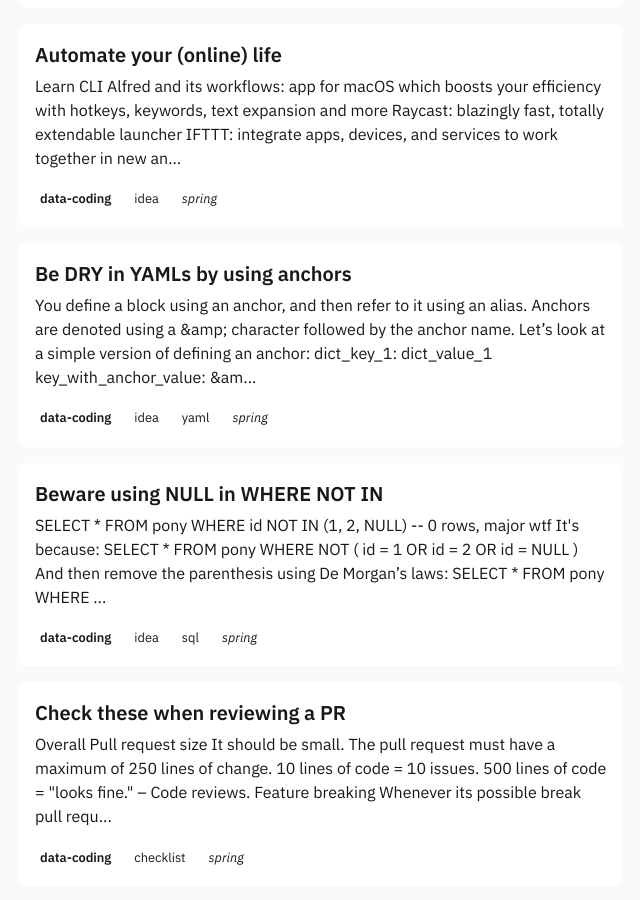
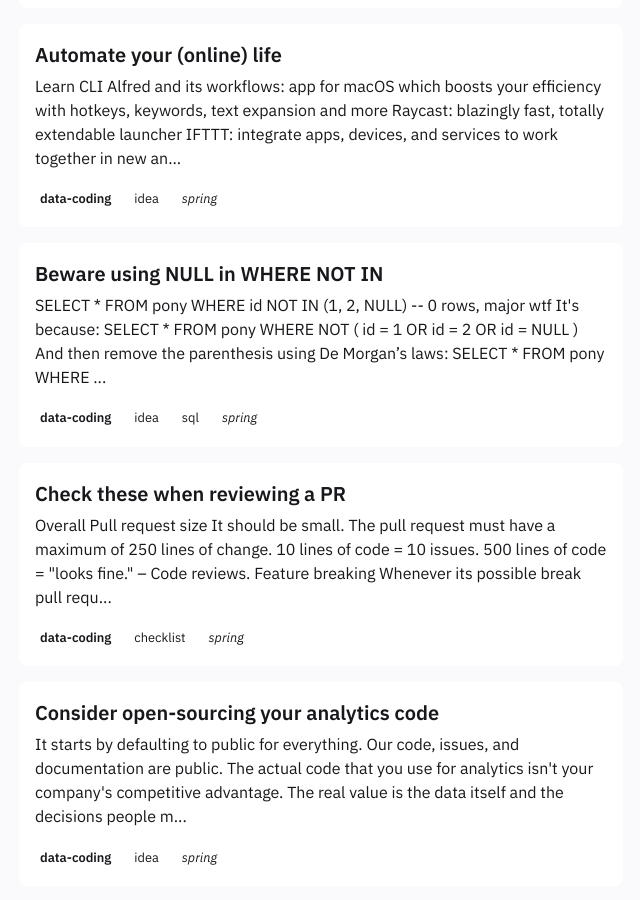
Before and after one commit to one-data-cookie/one-data-cookie.github.io, a Jekyll site: the page built from pages/notes.md, in a window 1280 px wide and 900 px high, scrolled down 6375 px. Shown: the whole window, without its empty margins (319-959 px from the left). Built offline with Jekyll 4.4.1, drawn with Linux system fonts in a browser that asks for light colours; some of the changed text lies outside the part shown.

Commit message:
sync notes and files as of 2023/04/16 18:12:18 UTC

````diff
--- a/_notes/data-coding/Be DRY in YAMLs by using anchors.md
+++ /dev/null
@@ -1,60 +0,0 @@
----
-title: Be DRY in YAMLs by using anchors
-lang: en
-category: data-coding
-tags: [idea, yaml]
-season: spring
-created: 11 Mar 2021
-updated: 07 Apr 2023
-sources: https://joshdevlin.com/blog/yaml-repeating-sections/
----
-
-You define a block using an **anchor**, and then refer to it using an **alias**.
-
-Anchors are denoted using a `&` character followed by the anchor name. Let’s look at a simple version of defining an anchor:
-
-```yaml
-dict_key_1: dict_value_1
-key_with_anchor_value: &anchor_name hello
-```
-
-To use that anchor, we specify an alias using the `*` character followed by the anchor name:
-
-```yaml
-dict_key_1: dict_value_1
-key_with_anchor_value: &anchor_name hello
-key_with_alias_value: *anchor_name
-```
-
-The YAML above is the equivalent of this:
-
-```yaml
-dict_key_1: dict_value_1
-key_with_anchor_value: hello
-key_with_alias_value: hello
-```
-
-Let’s also see this in action by creating a list as our anchor block.
-
-```yaml
-dict_key_1: dict_value_1
-key_with_anchor_value: &list_1
-  - anchor_list_item_1
-  - anchor_list_item_2
-  - anchor_list_item_3
-key_with_alias_value: *list_1
-```
-
-This above is the equivalent of this:
-
-```yaml
-dict_key_1: dict_value_1
-key_with_anchor_value:
-  - anchor_list_item_1
-  - anchor_list_item_2
-  - anchor_list_item_3
-key_with_alias_value:
-  - anchor_list_item_1
-  - anchor_list_item_2
-  - anchor_list_item_3
-```
````
Also changed, not shown: _notes/data-coding/Learn ChatGPT.md (+15 -1 lines), _notes/data-coding/Learn YAML.md (added, +15 -0 lines).
